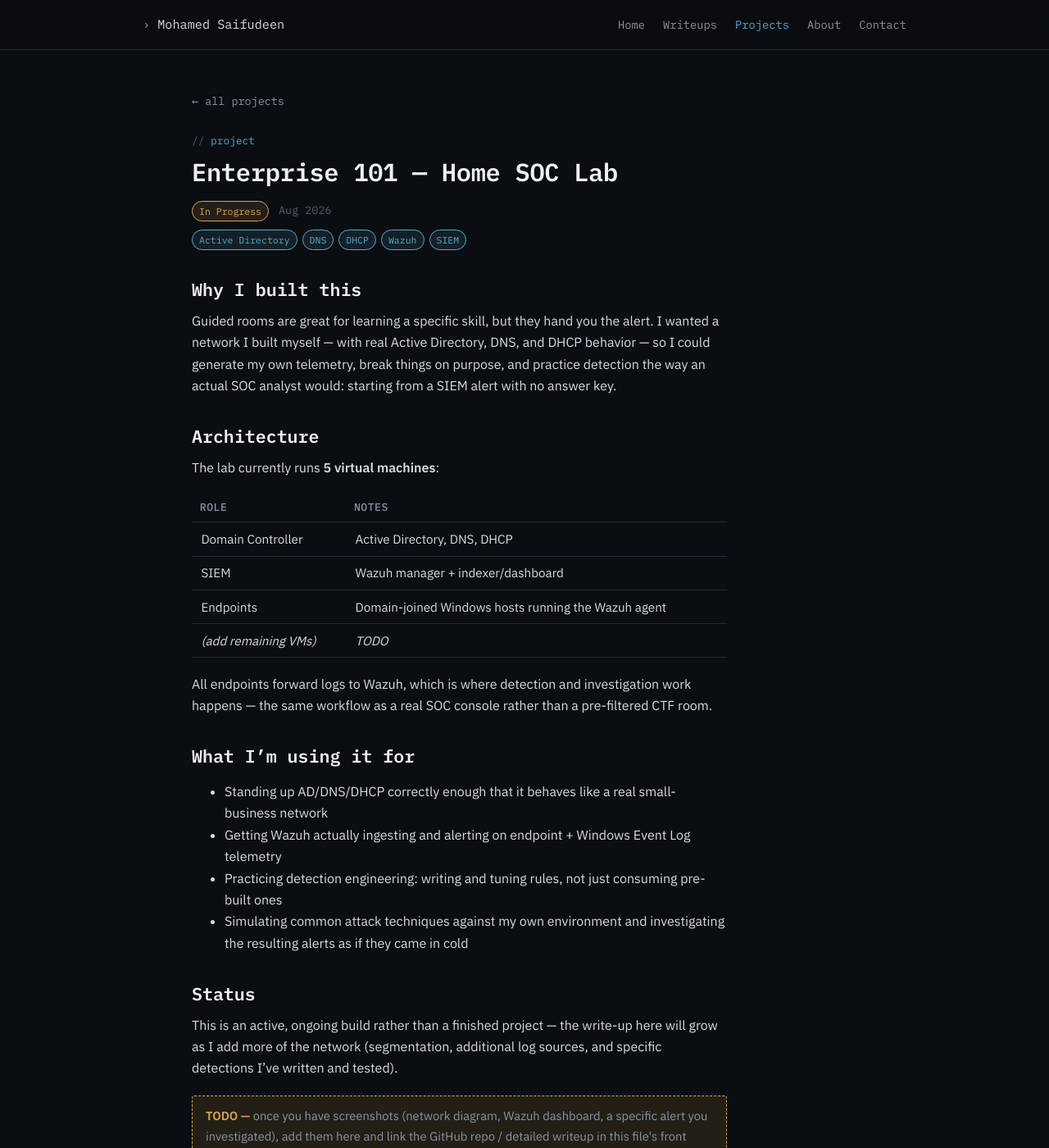
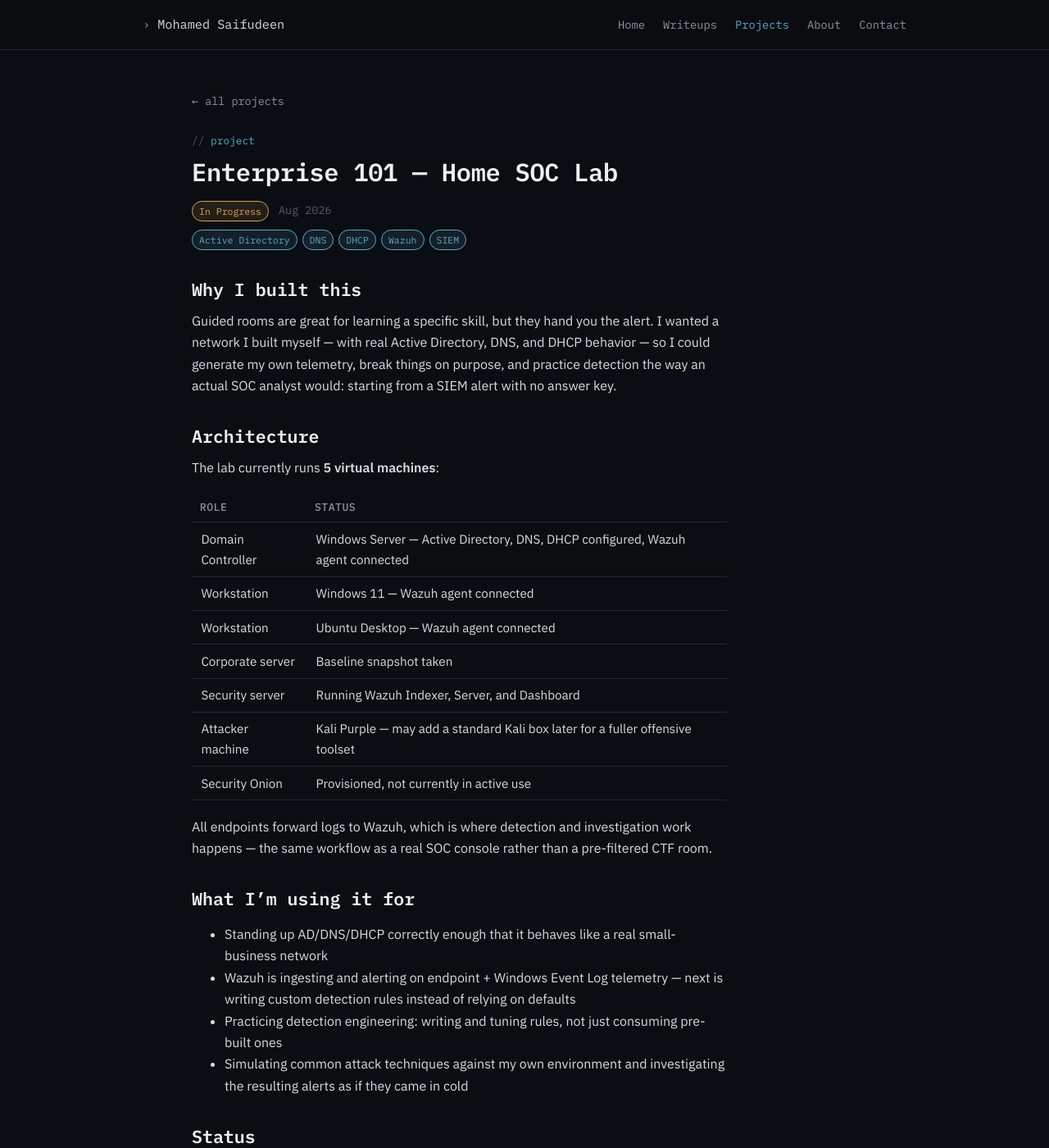
Before and after one commit to MohamedSaifudeen/MohamedSaifudeen.github.io, a Jekyll site: the page built from _projects/enterprise-101.md, in a window 1280 px wide and 1400 px high. Shown: the whole window at 82% size. Built offline with Jekyll 4.4.1, drawn with Linux system fonts in a browser that asks for light colours.

Commit message:
other changes

```diff
--- a/_projects/enterprise-101.md
+++ b/_projects/enterprise-101.md
@@ -26,12 +26,15 @@ The lab currently runs **5 virtual machines**:
 - pfSense/router VM for network segmentation
 -->
 
-| Role | Notes |
+| Role | Status |
 |---|---|
-| Domain Controller | Active Directory, DNS, DHCP |
-| SIEM | Wazuh manager + indexer/dashboard |
-| Endpoints | Domain-joined Windows hosts running the Wazuh agent |
-| *(add remaining VMs)* | *TODO* |
+| Domain Controller | Windows Server — Active Directory, DNS, DHCP configured, Wazuh agent connected |
+| Workstation | Windows 11 — Wazuh agent connected |
+| Workstation | Ubuntu Desktop — Wazuh agent connected |
+| Corporate server | Baseline snapshot taken |
+| Security server | Running Wazuh Indexer, Server, and Dashboard |
+| Attacker machine | Kali Purple — may add a standard Kali box later for a fuller offensive toolset |
+| Security Onion | Provisioned, not currently in active use |
 
 All endpoints forward logs to Wazuh, which is where detection and investigation work
 happens — the same workflow as a real SOC console rather than a pre-filtered CTF room.
@@ -39,7 +42,7 @@ happens — the same workflow as a real SOC console rather than a pre-filtered C
 ## What I'm using it for
 
 - Standing up AD/DNS/DHCP correctly enough that it behaves like a real small-business network
-- Getting Wazuh actually ingesting and alerting on endpoint + Windows Event Log telemetry
+- Wazuh is ingesting and alerting on endpoint + Windows Event Log telemetry — next is writing custom detection rules instead of relying on    defaults
 - Practicing detection engineering: writing and tuning rules, not just consuming pre-built ones
 - Simulating common attack techniques against my own environment and investigating the
   resulting alerts as if they came in cold
--- a/index.html
+++ b/index.html
@@ -46,8 +46,8 @@ title: ""
         <div class="log-line">TryHackMe SOC Level 1 path — <span class="status-ok">completed</span>, top 1% globally
           (200+ rooms)</div>
         <div class="log-line">PortSwigger Web Security Academy — <span class="status-run">in progress</span></div>
-        <div class="log-line">Home lab "Enterprise 101" — <span class="status-run">active build</span> (5 active VMs —
-          AD/DNS/DHCP done, Wazuh SIEM in progress)</div>
+        <div class="log-line">Home lab "Enterprise 101" — <span class="status-run">active build</span> (7 VMs —
+          AD/DNS/DHCP + Wazuh SIEM configured)</div>
       </div>
     </div>
 
```
Also changed, not shown: about.md (+4 -4 lines).
